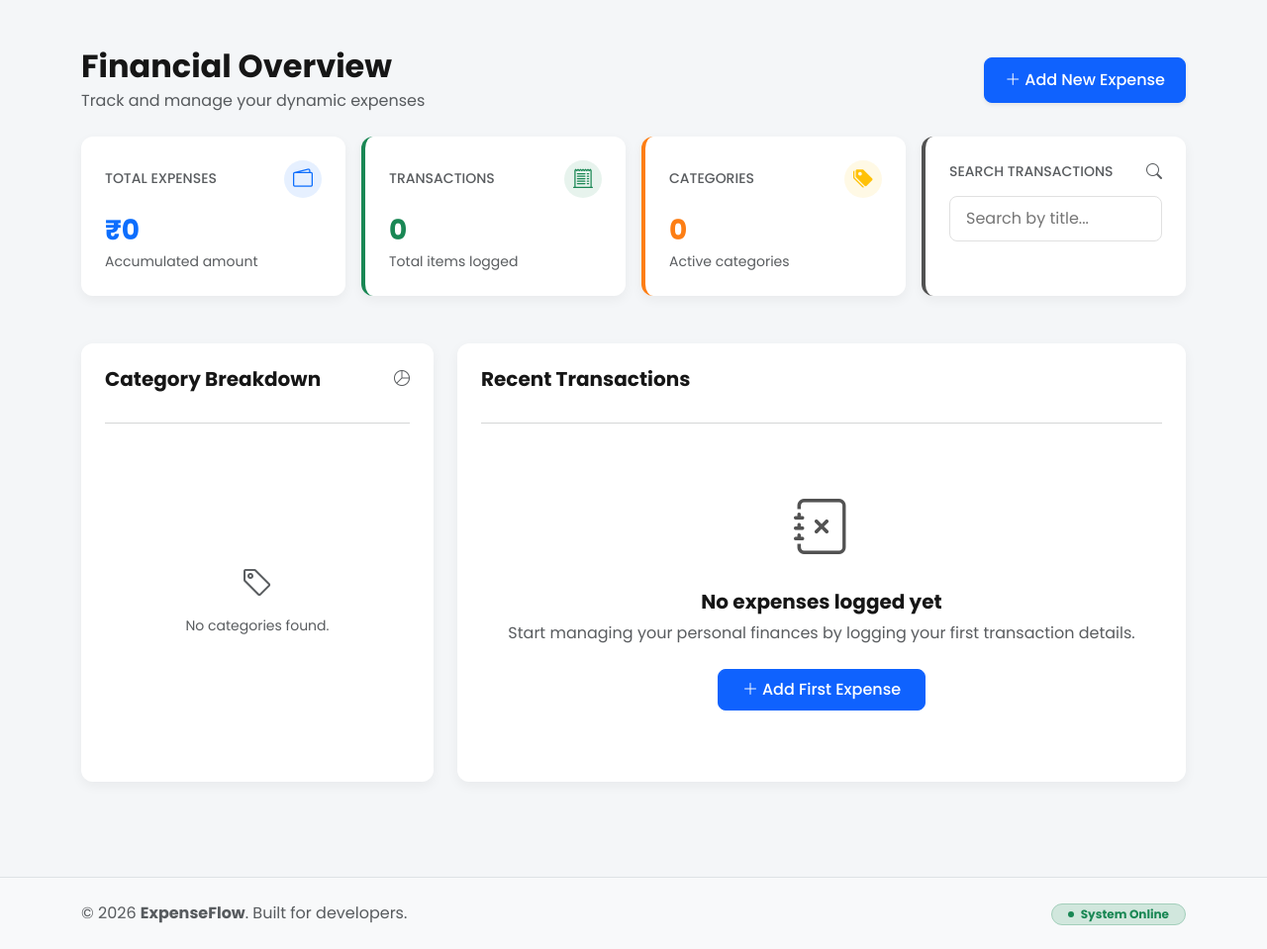
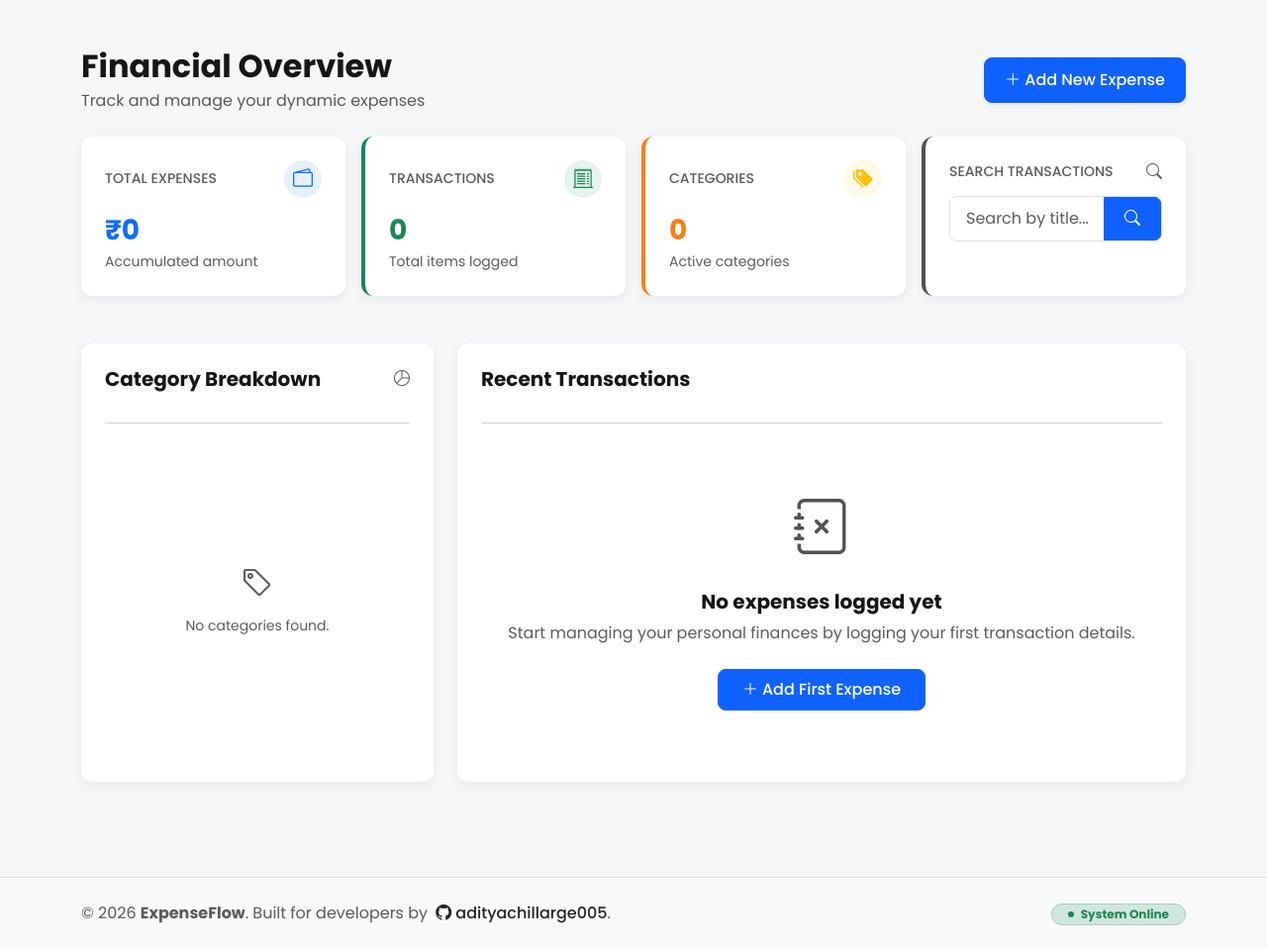
Before and after one commit to adityachillarge005/ExpenseFlow, a Django app: page /view-expenses/ in a window 1280 px wide. Shown: the part 73-1032 px from the top of the page at 99% size. Run offline with Django 5.2, Linux system fonts and the light colour scheme; the visitor is signed in with stand-in values (Sample User, id 1); data that the repository does not hold is empty.

Commit message:
Update footer with GitHub link, fix search input overflow, and style calendar picker icons

```diff
--- a/expense/static/css/style.css
+++ b/expense/static/css/style.css
@@ -18,6 +18,7 @@
     --danger-color: #da1e28;
     --success-color: #198754;
     --accent-bg: #f2f4f8;
+    --calendar-icon-filter: invert(0);
 }
 
 [data-bs-theme="dark"] {
@@ -36,6 +37,7 @@
     --danger-color: #fa4d56;
     --success-color: #24a148;
     --accent-bg: #21262d;
+    --calendar-icon-filter: invert(1);
 }
 
 /* Base resets & typography */
@@ -406,3 +408,61 @@ h1, h2, h3, h4, h5, h6 {
 #theme-toggle:hover {
     background-color: var(--accent-bg);
 }
+
+/* Premium Input Group for Search */
+.premium-input-group {
+    border-radius: 0.5rem;
+    overflow: hidden;
+    border: 1px solid var(--border-color);
+}
+
+.premium-input-group .form-control {
+    border: none;
+    background-color: var(--input-bg);
+    color: var(--text-color);
+    padding: 0.625rem 1rem;
+}
+
+.premium-input-group .form-control:focus {
+    background-color: var(--input-bg);
+    color: var(--text-color);
+    box-shadow: none;
+}
+
+.premium-input-group .btn-primary {
+    background-color: var(--primary-color);
+    border-color: var(--primary-color);
+    color: #ffffff;
+    border-radius: 0;
+    padding: 0 1.25rem;
+    transition: background-color 0.2s;
+}
+
+.premium-input-group .btn-primary:hover {
+    background-color: var(--primary-hover);
+    border-color: var(--primary-hover);
+}
+
+/* Calendar Date Input Premium Styling */
+input[type="date"] {
+    position: relative;
+    padding-right: 2.5rem; /* ensure spacing for indicator icon */
+}
+
+input[type="date"]::-webkit-calendar-picker-indicator {
+    background-color: transparent;
+    cursor: pointer;
+    filter: var(--calendar-icon-filter);
+    opacity: 0.65;
+    transition: opacity 0.2s, transform 0.2s;
+}
+
+input[type="date"]::-webkit-calendar-picker-indicator:hover {
+    opacity: 1;
+    transform: scale(1.1);
+}
+
+/* Firefox compatibility */
+input[type="date"]::-moz-calendar-picker-indicator {
+    filter: var(--calendar-icon-filter);
+}
--- a/expense/templates/footer.html
+++ b/expense/templates/footer.html
@@ -2,7 +2,7 @@
     <div class="container">
         <div class="row align-items-center justify-content-between">
             <div class="col-12 col-md-6 text-center text-md-start mb-2 mb-md-0">
-                <span class="text-muted">© 2026 <strong>ExpenseFlow</strong>. Built for developers.</span>
+                <span class="text-muted">© 2026 <strong>ExpenseFlow</strong>. Built for developers by <a href="https://github.com/adityachillarge005" target="_blank" class="text-decoration-none fw-medium text-body"><i class="bi bi-github ms-1 me-1"></i>adityachillarge005</a>.</span>
             </div>
             <div class="col-12 col-md-6 text-center text-md-end">
                 <span class="badge bg-success-subtle text-success border border-success-subtle rounded-pill px-3 py-1">
--- a/expense/templates/view_expense.html
+++ b/expense/templates/view_expense.html
@@ -70,9 +70,11 @@
                         <i class="bi bi-search"></i>
                     </div>
                 </div>
-                <form method="GET" class="search-input-group mt-1">
-                    <input type="text" name="search" value="{{ search }}" placeholder="Search by title..." aria-label="Search by title">
-                    <button type="submit">Search</button>
+                <form method="GET" class="input-group premium-input-group mt-1">
+                    <input type="text" name="search" value="{{ search }}" class="form-control" placeholder="Search by title..." aria-label="Search by title">
+                    <button type="submit" class="btn btn-primary">
+                        <i class="bi bi-search"></i>
+                    </button>
                 </form>
             </div>
         </div>
```
